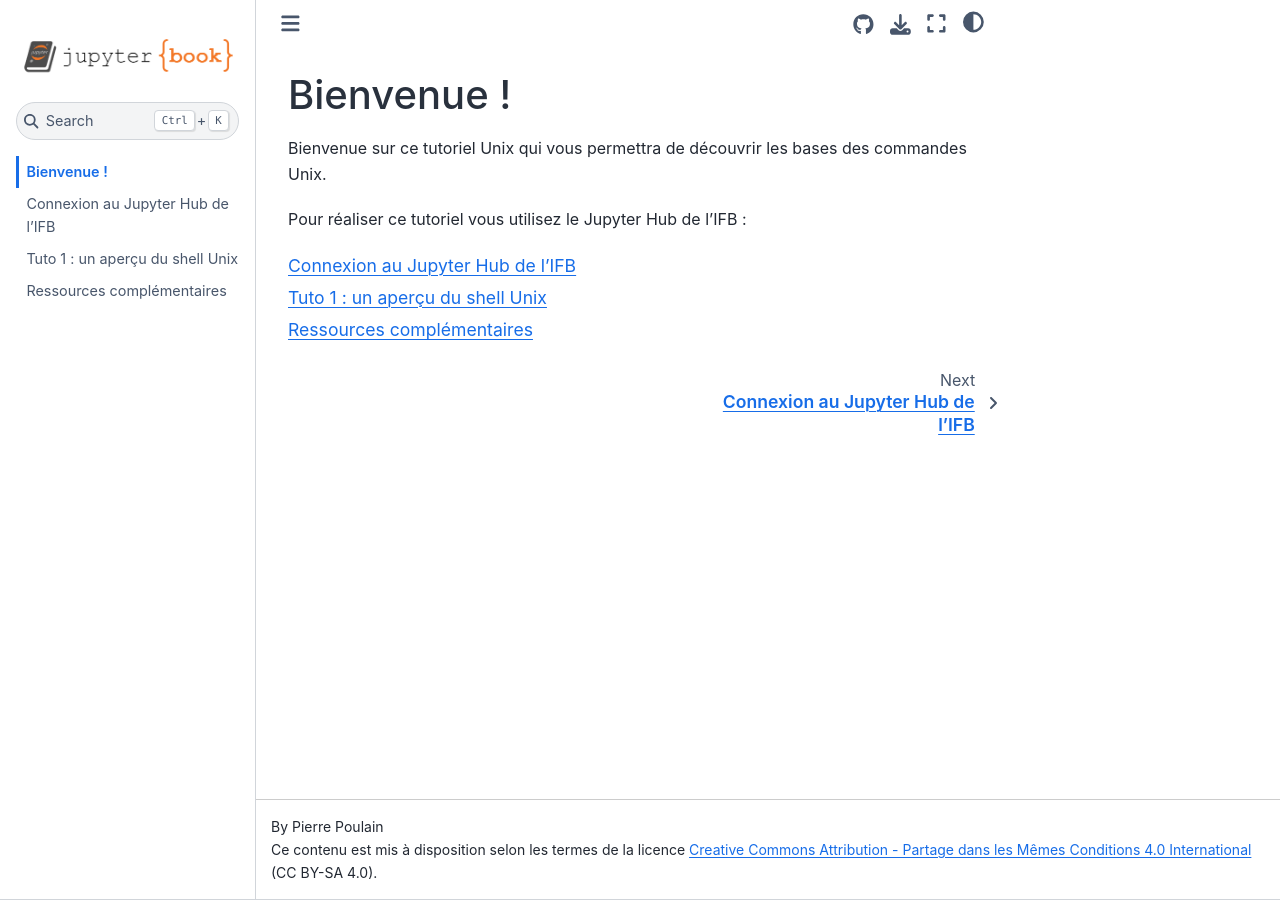
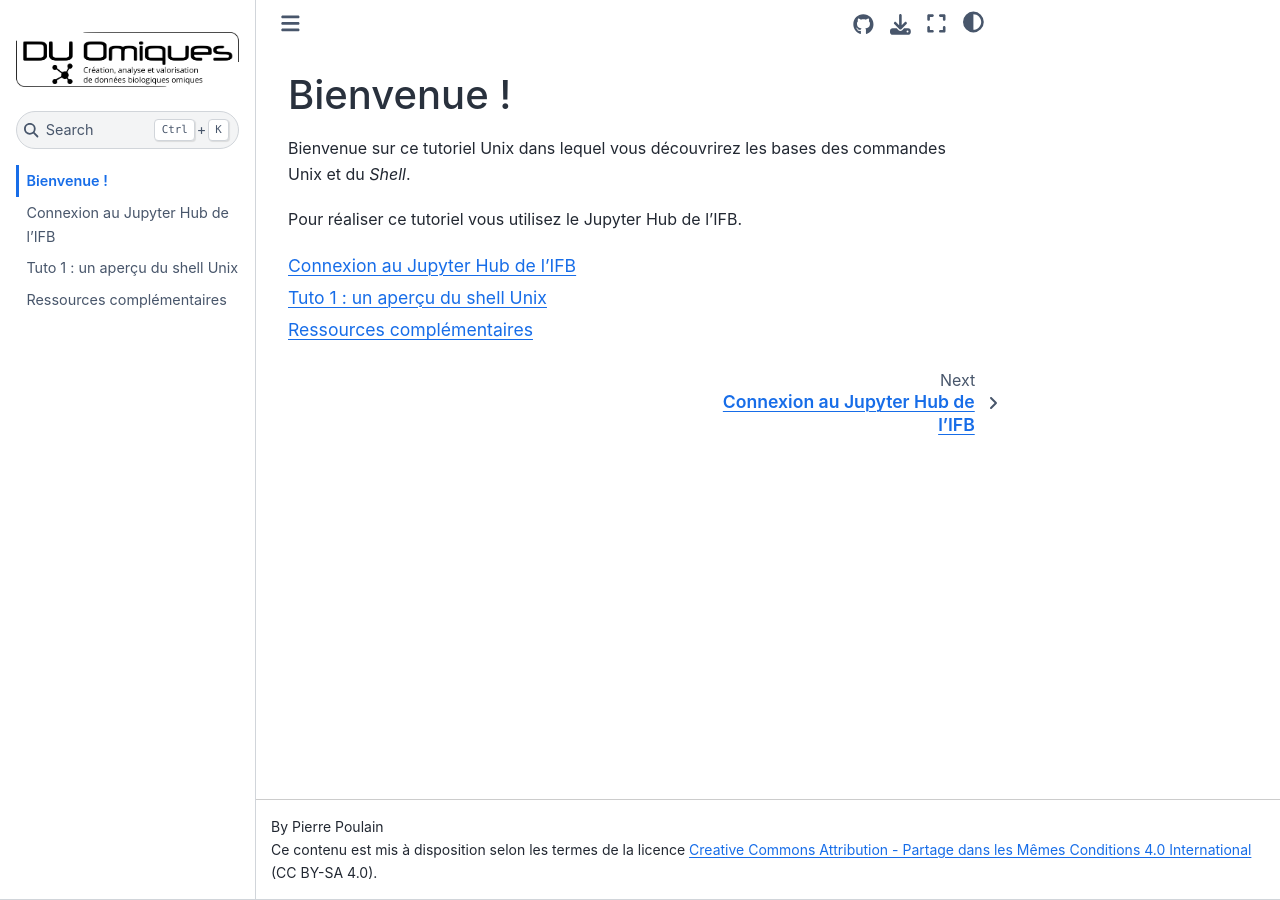
Before and after one commit to pierrepo/unix-tutorial, a Jupyter Book: the page built from intro.md, in a window 1280 px wide. Built offline with Jupyter Book 1.0.4 settings and Sphinx 7.4.7 and the Sphinx Book theme 1.1.4, drawn with Linux system fonts in a browser that asks for light colours.

Commit message:
Update logo and intro

````diff
--- a/intro.md
+++ b/intro.md
@@ -1,8 +1,8 @@
 # Bienvenue !
 
-Bienvenue sur ce tutoriel Unix qui vous permettra de découvrir les bases des commandes Unix.
+Bienvenue sur ce tutoriel Unix dans lequel vous découvrirez les bases des commandes Unix et du *Shell*.
 
-Pour réaliser ce tutoriel vous utilisez le Jupyter Hub de l'IFB :
+Pour réaliser ce tutoriel vous utilisez le Jupyter Hub de l'IFB.
 
 
 ```{tableofcontents}
````
Also changed, not shown: logo.png.
